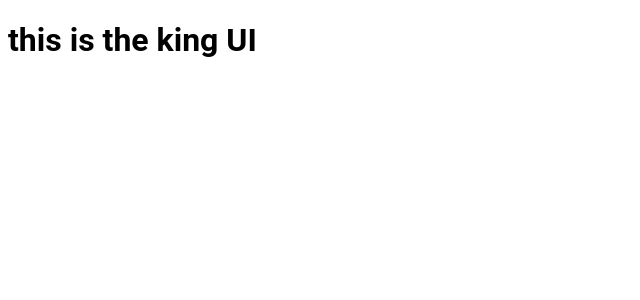
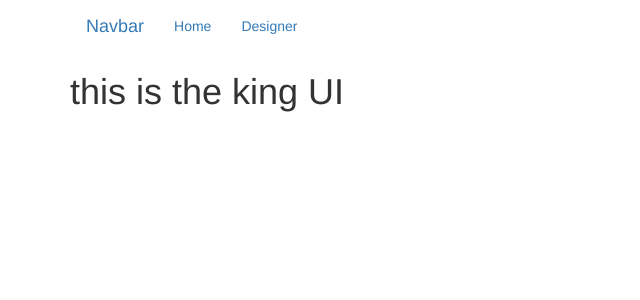
Before and after one commit to Gennovacap-Technology/kingui, a Rails app: page / in a window 1280 px wide. Shown: the top 300 px of the page, without its empty margins (0-640 px from the left). Run offline with Rails 7, Linux system fonts and the light colour scheme; style sheets or scripts are compiled from the project's sources; some libraries are stand-ins or nearby versions.

Commit message:
added the basic nav

```diff
--- a/app/assets/javascripts/application.js
+++ b/app/assets/javascripts/application.js
@@ -12,4 +12,5 @@
 //
 //= require jquery
 //= require jquery-ujs
+//= require bootstrap
 //= require_tree .
--- a/app/assets/stylesheets/application.css
+++ b/app/assets/stylesheets/application.css
@@ -13,4 +13,5 @@
  *= require_tree .
  *= require_self
  *= require king_main_ui
+ *= require bootstrap
  */
--- a/app/views/application/_header.html.erb
+++ b/app/views/application/_header.html.erb
@@ -0,0 +1,17 @@
+<nav class="navbar navbar-light bg-faded">
+  <a class="navbar-brand" href="#">Navbar</a>
+  <ul class="nav navbar-nav">
+    <li class="nav-item active">
+      <%= link_to "Home", root_path, class: "nav-link" %>
+    </li>
+    <li class="nav-item">
+      <%= link_to "Designer", designer_index_path, class: "nav-link" %>
+    </li>
+    <li class="nav-item">
+      <a class="nav-link" href="#"></a>
+    </li>
+    <li class="nav-item">
+      <a class="nav-link" href="#"></a>
+    </li>
+  </ul>
+</nav>
--- a/app/views/layouts/application.html.erb
+++ b/app/views/layouts/application.html.erb
@@ -10,6 +10,7 @@
   <%= csrf_meta_tags %>
   <link type='text/css'  href="https://fonts.googleapis.com/icon?family=Material+Icons"  rel="stylesheet">
 </head>
+<div class="container">
 
 <%= render "header" %>
 
@@ -17,6 +18,7 @@
 
 <%= render "footer" %>
 
+</div>
 <script type="text/javascript">
     $(document).ready(function() {
         $.material.init();
--- a/config/routes.rb
+++ b/config/routes.rb
@@ -2,4 +2,6 @@ Rails.application.routes.draw do
 
   root to: 'home#index'
 
+  get 'cloud-designer', to: 'designer#index', as: :designer_index
+
 end
```
Also changed, not shown: app/controllers/designer_controller.rb (added, +9 -0 lines).
